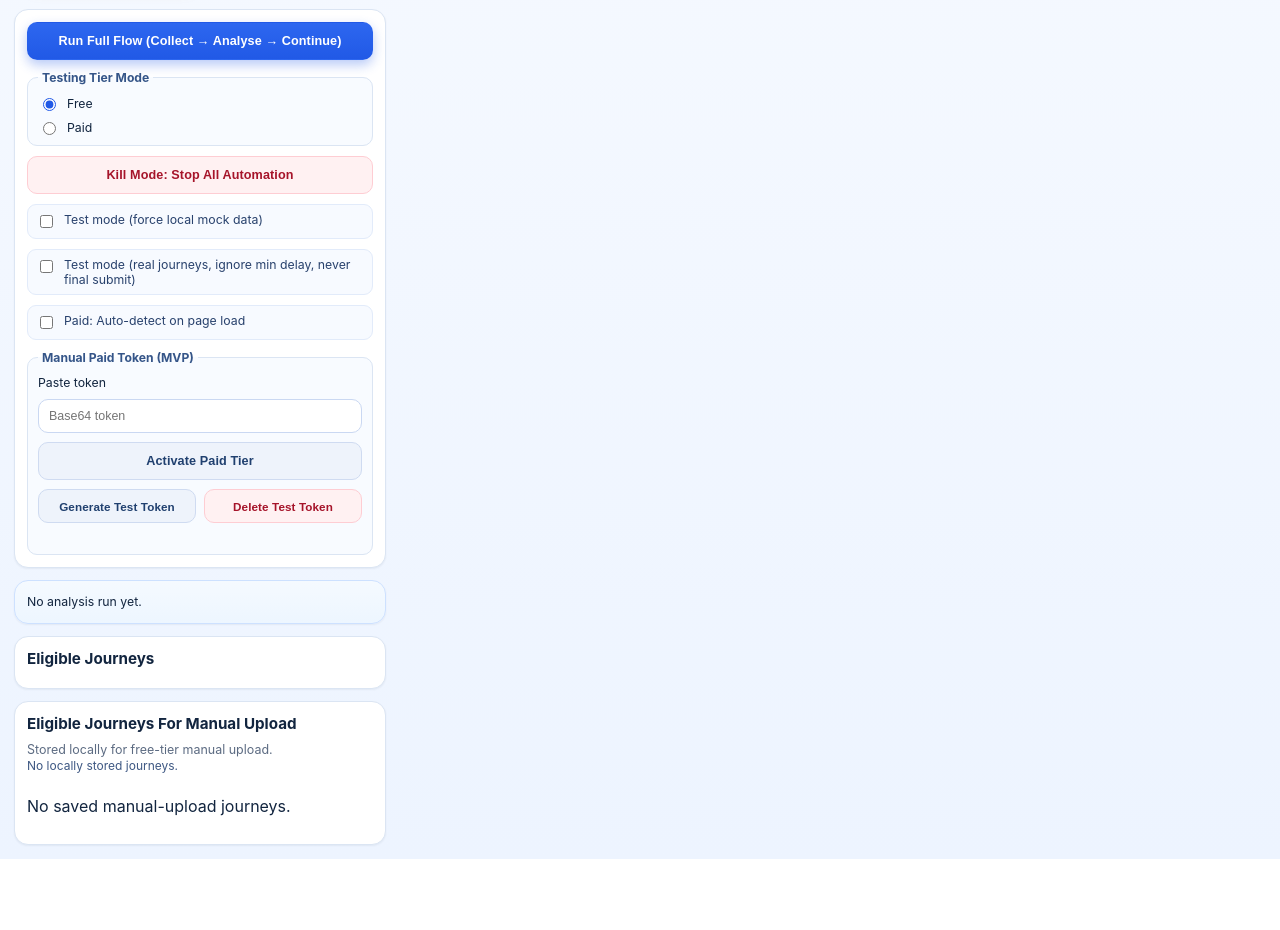
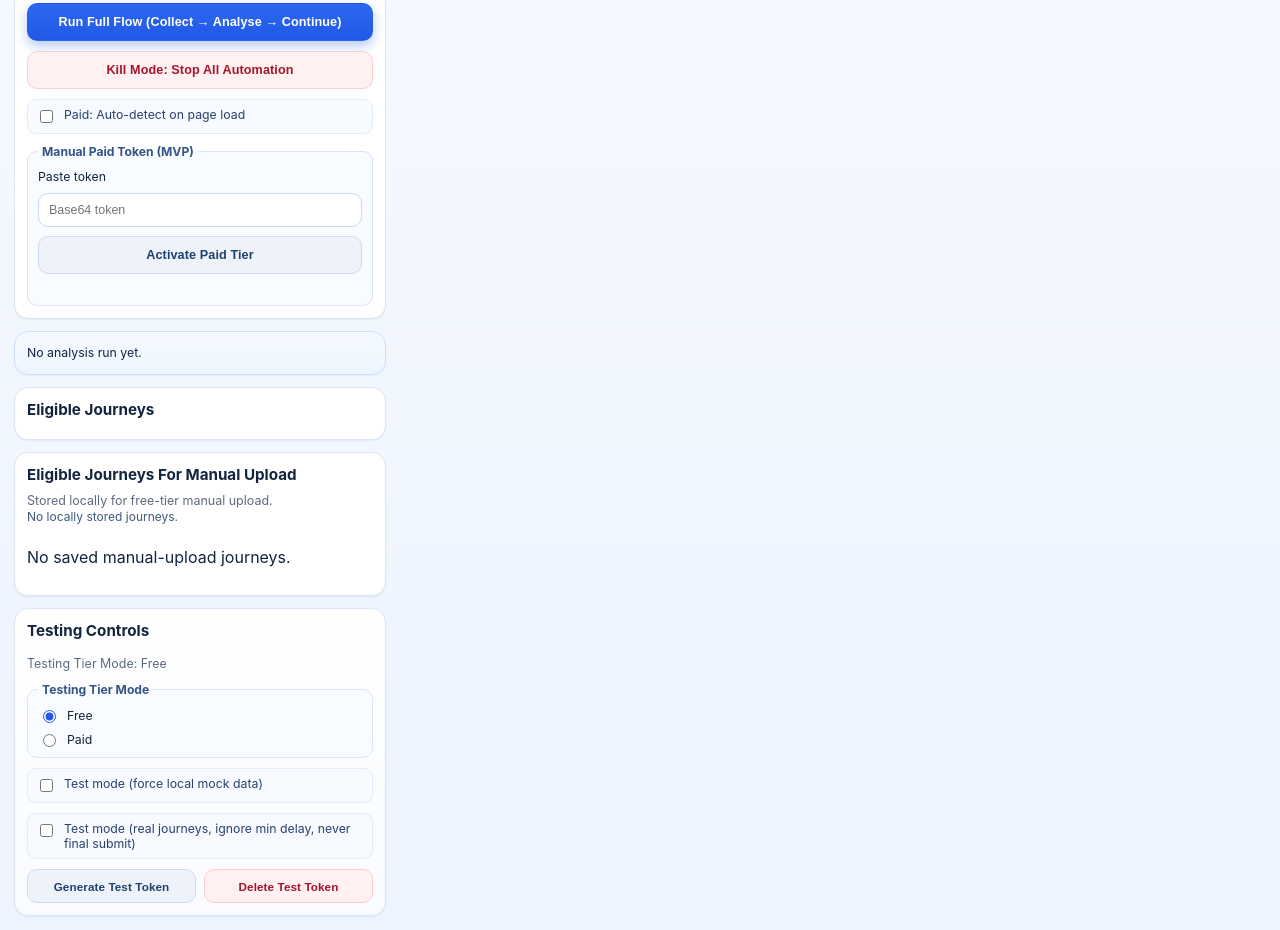
Before and after one commit to jamesrbrown34-code/tfl-delay-repay-extension, a website with bundled scripts: page src/popup.html in a window 1280 px wide. Shown: the part 343-1273 px from the top of the page. Before the commit the page ends 1202 px from the top, so only its background shows below. Built offline with nearby package versions, Linux system fonts and the light colour scheme; some packages are replaced by stand-ins of ours; no server answers.

Commit message:
Move testing controls and labels to bottom of popup

```diff
--- a/src/popup.css
+++ b/src/popup.css
@@ -363,6 +363,17 @@ input[type='checkbox'] {
   margin: 8px 0;
 }
 
+
+.testing-panel {
+  display: grid;
+  gap: 10px;
+  background: linear-gradient(180deg, #ffffff 0%, #f9fbff 100%);
+}
+
+.testing-panel h2 {
+  margin-bottom: 0;
+}
+
 @media (max-width: 420px) {
   .app {
     width: min(400px, 100vw);
--- a/src/popup.html
+++ b/src/popup.html
@@ -15,7 +15,6 @@
         </div>
         <p class="subtitle">Collect, analyse, and submit eligible delay journeys in one flow.</p>
         <div class="tier-stack" aria-live="polite">
-          <p class="tier-mode" id="currentTierLabel">Testing Tier Mode: Free</p>
           <p class="tier-mode actual-tier" id="actualTierLabel">Actual Tier: Free</p>
         </div>
       </header>
@@ -49,6 +48,42 @@
       <section class="controls panel" aria-label="Automation controls">
         <button id="runFullFlowButton" class="button button-primary">Run Full Flow (Collect → Analyse → Continue)</button>
 
+        <button id="killModeButton" class="button button-danger">Kill Mode: Stop All Automation</button>
+
+        <label class="toggle-row">
+          <input id="autoDetectToggle" type="checkbox" />
+          <span>Paid: Auto-detect on page load</span>
+        </label>
+
+        <fieldset class="tier-toggle token-panel" id="manualTokenGroup">
+          <legend>Manual Paid Token (MVP)</legend>
+          <label for="tokenInput">Paste token</label>
+          <input id="tokenInput" type="text" placeholder="Base64 token" />
+          <button id="tokenSubmitButton" type="button" class="button button-secondary">Activate Paid Tier</button>
+          <p id="tokenMessage" aria-live="polite"></p>
+        </fieldset>
+      </section>
+
+      <section class="summary panel" id="summaryBox">
+        <p>No analysis run yet.</p>
+      </section>
+
+      <section class="panel">
+        <h2>Eligible Journeys</h2>
+        <div id="journeysList" class="journeys-list"></div>
+      </section>
+
+      <section class="panel">
+        <h2>Eligible Journeys For Manual Upload</h2>
+        <p class="subtitle">Stored locally for free-tier manual upload.</p>
+        <div id="eligibleJourneysForManualUploadMeta" class="manual-upload-meta"></div>
+        <div id="eligibleJourneysForManualUploadList" class="journeys-list"></div>
+      </section>
+
+      <section class="panel testing-panel" aria-label="Testing controls">
+        <h2>Testing Controls</h2>
+        <p class="subtitle" id="currentTierLabel">Testing Tier Mode: Free</p>
+
         <fieldset class="tier-toggle" id="tierToggleGroup">
           <legend>Testing Tier Mode</legend>
           <label>
@@ -61,8 +96,6 @@
           </label>
         </fieldset>
 
-        <button id="killModeButton" class="button button-danger">Kill Mode: Stop All Automation</button>
-
         <label class="toggle-row">
           <input id="testModeToggle" type="checkbox" />
           <span>Test mode (force local mock data)</span>
@@ -71,16 +104,7 @@
           <input id="testModeRealJourneysToggle" type="checkbox" />
           <span>Test mode (real journeys, ignore min delay, never final submit)</span>
         </label>
-        <label class="toggle-row">
-          <input id="autoDetectToggle" type="checkbox" />
-          <span>Paid: Auto-detect on page load</span>
-        </label>
 
-        <fieldset class="tier-toggle token-panel" id="manualTokenGroup">
-          <legend>Manual Paid Token (MVP)</legend>
-          <label for="tokenInput">Paste token</label>
-          <input id="tokenInput" type="text" placeholder="Base64 token" />
-          <button id="tokenSubmitButton" type="button" class="button button-secondary">Activate Paid Tier</button>
         <div class="token-actions">
           <button
             id="generateTestTokenButton"
@@ -101,24 +125,6 @@
             Delete Test Token
           </button>
         </div>
-          <p id="tokenMessage" aria-live="polite"></p>
-        </fieldset>
-      </section>
-
-      <section class="summary panel" id="summaryBox">
-        <p>No analysis run yet.</p>
-      </section>
-
-      <section class="panel">
-        <h2>Eligible Journeys</h2>
-        <div id="journeysList" class="journeys-list"></div>
-      </section>
-
-      <section class="panel">
-        <h2>Eligible Journeys For Manual Upload</h2>
-        <p class="subtitle">Stored locally for free-tier manual upload.</p>
-        <div id="eligibleJourneysForManualUploadMeta" class="manual-upload-meta"></div>
-        <div id="eligibleJourneysForManualUploadList" class="journeys-list"></div>
       </section>
     </main>
 
```
Lines whose indentation alone changed are shown as unchanged.
